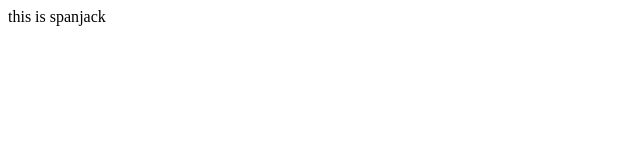
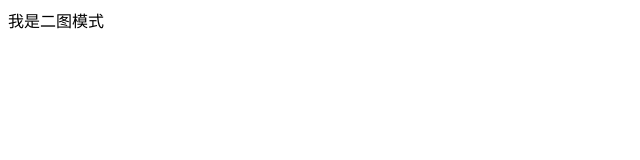
Before and after one commit to lan-sheng/react-basic, a React (Create React App) app: page / in a window 1280 px wide. Shown: the top 160 px of the page, without its empty margins (0-640 px from the left). Built offline with nearby package versions, Linux system fonts and the light colour scheme.

Commit message:
JSX中实现复杂条件渲染

```diff
--- a/src/App.js
+++ b/src/App.js
@@ -1,14 +1,17 @@
-const isLogin = true
-// const isLogin = false
+const articleType = 2 // 0 1 2
+
+function getArticleTem() {
+  if (articleType === 0) {
+    return <div>我是无图模式</div>
+  } else if (articleType === 1) {
+    return <div>我是单图模式</div>
+  } else {
+    return <div>我是二图模式</div>
+  }
+}
+
 function App() {
-  return (
-    <div className="App">
-      {/* && */}
-      {isLogin && <span>this is span</span>}
-      {/* 三元运算 */}
-      {isLogin ? <span>jack</span> : <span>login...</span>}
-    </div>
-  )
+  return <div className="App">{getArticleTem()}</div>
 }
 
 export default App
```
